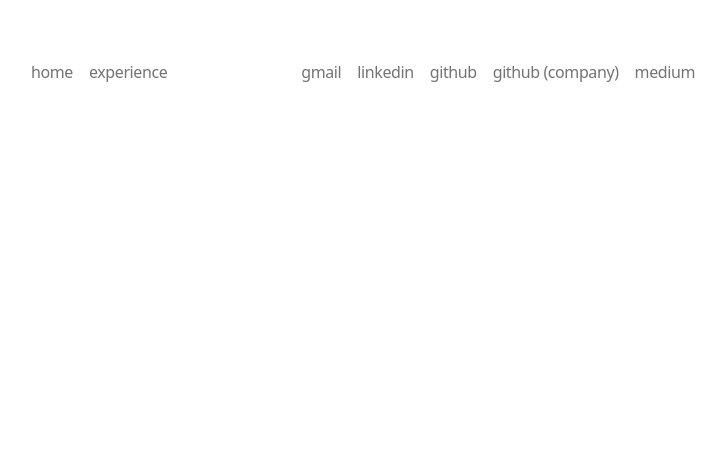
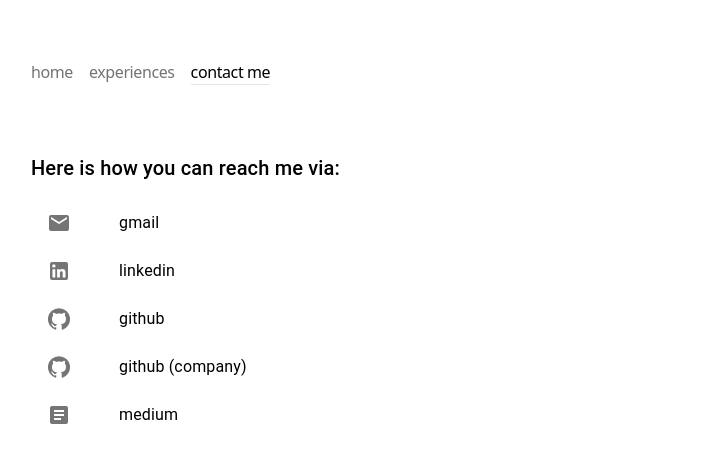
Before and after one commit to omerfrkolcy/portfolio, a Next.js app: page /contact-me in a window 1280 px wide. Shown: the top 462 px of the page, without its empty margins (273-999 px from the left). Built offline with nearby package versions, Linux system fonts and the light colour scheme.

Commit message:
adding changes for experiences and contact-me

```diff
--- a/app/components/NavItem.js
+++ b/app/components/NavItem.js
@@ -4,26 +4,24 @@ import clsx from 'clsx';
 import { usePathname, useRouter } from 'next/navigation';
 import { motion } from 'framer-motion';
 
-export default function NavItem({ path, name, blank = false }) {
+export default function NavItem({ path, name }) {
   let pathname = usePathname() || '/';
 
   const router = useRouter();
   const isActive = path === pathname;
   const handleClick = (e) => {
-    if (blank) {
-      e.preventDefault();
-      window.open(path, '_blank');
-    } else {
-      router.push(path);
-    }
+    router.push(path);
   };
 
   return (
     <div
       onClick={handleClick}
-      className={clsx('transition-all hover:text-neutral-800 dark:hover:text-neutral-200 flex align-middle cursor-pointer', {
-        'text-neutral-500': !isActive,
-      })}
+      className={clsx(
+        'transition-all hover:text-neutral-800 dark:hover:text-neutral-200 flex align-middle cursor-pointer',
+        {
+          'text-neutral-500': !isActive,
+        }
+      )}
     >
       <span className='relative py-1 px-2'>
         {name}
--- a/app/components/Sidebar.js
+++ b/app/components/Sidebar.js
@@ -8,32 +8,13 @@ const navItems = {
   '/': {
     name: 'home',
   },
-  '/experience': {
-    name: 'experience',
+  '/experiences': {
+    name: 'experiences',
+  },
+  '/contact-me': {
+    name: 'contact me',
   },
 };
-const contacts = [
-  {
-    company: 'gmail',
-    href: 'mailto:omerfrkolcy@gmail.com',
-  },
-  {
-    company: 'linkedin',
-    href: 'https://linkedin.com/in/omerfrkolcy',
-  },
-  {
-    company: 'github',
-    href: 'https://github.com/omerfrkolcy',
-  },
-  {
-    company: 'github (company)',
-    href: 'https://github.com/omerfolcay',
-  },
-  {
-    company: 'medium',
-    href: 'https://medium.com/@omerfrkolcy',
-  },
-];
 
 export default function Navbar() {
   return (
@@ -51,11 +32,6 @@ export default function Navbar() {
                     return <NavItem key={path} path={path} name={name} />;
                   })}
                 </div>
-                <div className='flex'>
-                  {contacts.map(({ company, href }) => {
-                    return <NavItem key={href} path={href} name={company} blank />;
-                  })}
-                </div>
               </Suspense>
             </div>
           </nav>
--- a/app/contact-me/page.js
+++ b/app/contact-me/page.js
@@ -1,3 +1,52 @@
+import React from 'react';
+import { List, ListItem, ListItemIcon, ListItemText, Typography } from '@mui/material';
+import GitHubIcon from '@mui/icons-material/GitHub';
+import LinkedInIcon from '@mui/icons-material/LinkedIn';
+import EmailIcon from '@mui/icons-material/Email';
+import ArticleIcon from '@mui/icons-material/Article';
+
+const contacts = [
+  {
+    text: 'gmail',
+    icon: <EmailIcon className='dark:fill-neutral-200' />,
+    href: 'mailto:omerfrkolcy@gmail.com',
+  },
+  {
+    text: 'linkedin',
+    icon: <LinkedInIcon className='dark:fill-neutral-200' />,
+    href: 'https://linkedin.com/in/omerfrkolcy',
+  },
+  {
+    text: 'github',
+    icon: <GitHubIcon className='dark:fill-neutral-200' />,
+    href: 'https://github.com/omerfrkolcy',
+  },
+  {
+    text: 'github (company)',
+    icon: <GitHubIcon className='dark:fill-neutral-200' />,
+    href: 'https://github.com/omerfolcay',
+  },
+  {
+    text: 'medium',
+    icon: <ArticleIcon className='dark:fill-neutral-200' />,
+    href: 'https://medium.com/@omerfrkolcy',
+  },
+];
+
 export default function ContactMe() {
-  return <></>;
+  return (
+    <div>
+      <Typography variant='h6' gutterBottom>
+        Here is how you can reach me via:
+      </Typography>
+      <List>
+        {contacts.map(({ text, href, icon }, index) => (
+          <ListItem key={index} target='_blank' component='a' href={href}>
+            <ListItemIcon className='min-w-fit mr-4'>{icon}</ListItemIcon>
+            <ListItemText primary={text} />
+          </ListItem>
+        ))}
+      </List>
+    </div>
+  );
 }
--- a/app/experience/page.js
+++ /dev/null
@@ -1,3 +0,0 @@
-export default function Experience() {
-  return <></>;
-}
--- /dev/null
+++ b/app/experiences/page.js
@@ -0,0 +1,74 @@
+'use client';
+
+import * as React from 'react';
+import Timeline from '@mui/lab/Timeline';
+import TimelineItem from '@mui/lab/TimelineItem';
+import TimelineSeparator from '@mui/lab/TimelineSeparator';
+import TimelineConnector from '@mui/lab/TimelineConnector';
+import TimelineContent from '@mui/lab/TimelineContent';
+import TimelineOppositeContent from '@mui/lab/TimelineOppositeContent';
+import TimelineDot from '@mui/lab/TimelineDot';
+import Typography from '@mui/material/Typography';
+import Insider from '@/public/insider.svg';
+
+const experiences = [
+  {
+    date: '2018 Jun',
+    logo: <Insider className='w-48 fill-black dark:fill-white' />,
+    role: 'Software Engineer in QA',
+    color: 'secondary',
+    variant: 'default',
+    align: 'items-start',
+    connector: {
+      upper: '',
+      lower: 'secondary.main',
+    },
+  },
+  {
+    date: '2020 Nov - 2021 Jul (Secondary Role)',
+    logo: <Insider className='w-48 fill-black dark:fill-white' />,
+    role: 'Technical Account Manager',
+    color: 'primary',
+    variant: 'outlined',
+    align: 'items-end',
+    connector: {
+      upper: 'secondary.main',
+      lower: 'secondary.main',
+    },
+  },
+  {
+    date: '2019 Oct - Present',
+    logo: <Insider className='w-48 fill-black dark:fill-white' />,
+    role: 'Software Engineer & Scrum Master',
+    color: 'secondary',
+    variant: 'default',
+    align: 'items-start',
+    connector: {
+      upper: 'secondary.main',
+      lower: '',
+    },
+  },
+];
+
+export default function Experiences() {
+  return (
+    <Timeline position='alternate'>
+      {experiences.map(({ date, logo, role, color, variant, align, connector = '' }, index) => (
+        <TimelineItem key={index}>
+          <TimelineOppositeContent sx={{ m: 'auto 0' }} variant='body2'>
+            {date}
+          </TimelineOppositeContent>
+          <TimelineSeparator>
+            <TimelineConnector sx={{ bgcolor: connector.upper }} />
+            <TimelineDot color={color} variant={variant} />
+            <TimelineConnector sx={{ bgcolor: connector.lower }} />
+          </TimelineSeparator>
+          <TimelineContent className={`flex flex-col ${align} py-4`}>
+            {logo}
+            <Typography>{role}</Typography>
+          </TimelineContent>
+        </TimelineItem>
+      ))}
+    </Timeline>
+  );
+}
--- a/app/globals.css
+++ b/app/globals.css
@@ -139,3 +139,28 @@ table {
 [data-rehype-pretty-code-title] + pre {
   @apply mt-0 rounded-t-none border-t-0;
 }
+
+@keyframes reflection {
+  0% {
+    transform: translateY(0%);
+  }
+  100% {
+    transform: translateY(5%);
+  }
+}
+.reflection-text {
+  position: relative;
+  font-size: 3em;
+  color: white;
+  animation: reflection 2s infinite alternate;
+}
+
+.reflection-text::after {
+  content: attr(data-text);
+  position: absolute;
+  bottom: -110%;
+  left: 0;
+  opacity: 0.3;
+  transform: scaleY(-1);
+  z-index: -1;
+}
--- a/app/page.js
+++ b/app/page.js
@@ -14,7 +14,7 @@ const MESSAGES = [
 export default function Main() {
   return (
     <section>
-      <h1 className='font-semibold text-2xl mb-8 tracking-tighter'>welcome to my portfolio</h1>
+      <h1 className='font-semibold text-2xl mb-8 tracking-tighter'>welcome.</h1>
       <Typewriter
         className='prose prose-neutral dark:prose-invert'
         onInit={(typewriter) => {
--- a/next.config.js
+++ b/next.config.js
@@ -1,5 +1,14 @@
 /** @type {import('next').NextConfig} */
-const nextConfig = {};
+const nextConfig = {
+  webpack(config) {
+    config.module.rules.push({
+      test: /\.svg$/,
+      use: ['@svgr/webpack'],
+    });
+
+    return config;
+  },
+};
 
 // https://nextjs.org/docs/advanced-features/security-headers
 const ContentSecurityPolicy = `
--- a/package.json
+++ b/package.json
@@ -9,6 +9,10 @@
     "lint": "next lint"
   },
   "dependencies": {
+    "@mui/icons-material": "5.14.15",
+    "@mui/lab": "5.0.0-alpha.150",
+    "@mui/material": "5.14.15",
+    "@svgr/webpack": "8.1.0",
     "@vercel/analytics": "1.1.1",
     "clsx": "2.0.0",
     "framer-motion": "10.16.4",
```
Also changed, not shown: public/insider.svg (added), 1 other file (tests, documents, lock files or other folders).
